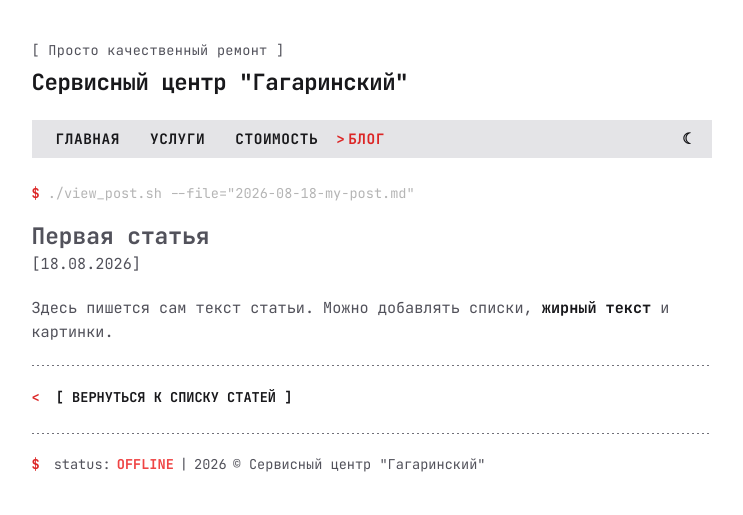
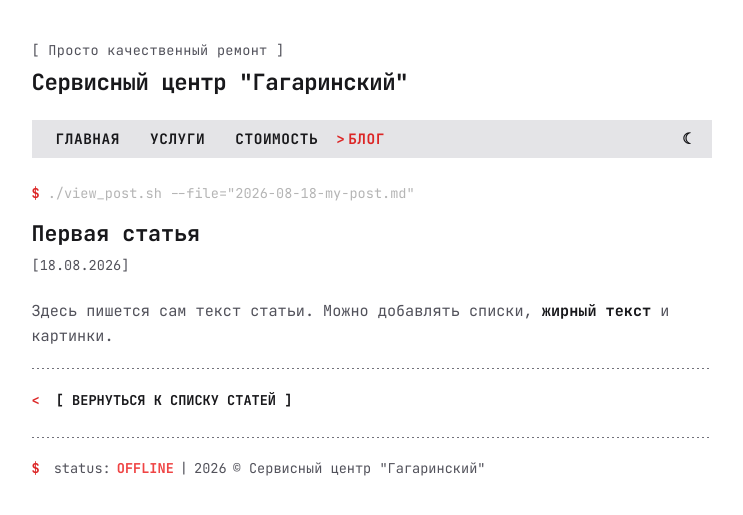
Before and after one commit to polinom11/polinom11.github.io, a Jekyll site: the page built from _posts/2026-08-18-my-post.md, in a window 1280 px wide. Shown: the top 515 px of the page, without its empty margins (261-1004 px from the left). Built offline with Jekyll 4.4.1, drawn with Linux system fonts in a browser that asks for light colours.

Commit message:
Update style.css

```diff
--- a/css/style.css
+++ b/css/style.css
@@ -331,36 +331,42 @@
 }
 
 /* ==========================================================================
-   Оформление статьи (Вариант 3: Technical Report / Инженерный отчет)
+   Оформление отдельной статьи
    ========================================================================== */
 
-.report-header-box {
-    border: 1px dashed var(--dot-color);
-    padding: 14px 16px;
-    margin: 15px 0 25px 0;
-    background-color: var(--bg-nav);
-    font-size: 0.85rem;
+.post-header-title {
+    font-size: 1.35rem;
+    font-weight: 700;
+    color: var(--text);
+    line-height: 1.3;
+    margin: 10px 0 8px 0;
 }
 
-.report-row {
+.post-meta-inline {
     display: flex;
-    gap: 12px;
-    margin-bottom: 6px;
+    align-items: center;
+    gap: 10px;
+    flex-wrap: wrap;
+    font-size: 0.85rem;
+    margin-bottom: 24px;
 }
 
-.report-row:last-child {
-    margin-bottom: 0;
+.post-meta-inline .term-time {
+    color: var(--text-muted);
 }
 
-.report-label {
-    color: var(--accent);
-    font-weight: 700;
-    min-width: 90px;
-    user-select: none;
+.post-meta-inline .term-tags {
+    color: var(--text-muted);
 }
 
-.report-val {
+.post-meta-inline .term-tags a {
     color: var(--text);
+    text-decoration: none;
+    transition: color 0.15s ease;
+}
+
+.post-meta-inline .term-tags a:hover {
+    color: var(--accent);
 }
 
 .post-content {
@@ -638,7 +644,7 @@
 
 #statusIndicator {
     display: inline-block;
-    min-width: 7ch; /* Резервирует место под слова "ONLINE"/"OFFLINE" */
+    min-width: 7ch;
     font-weight: 700;
 }
 
```
